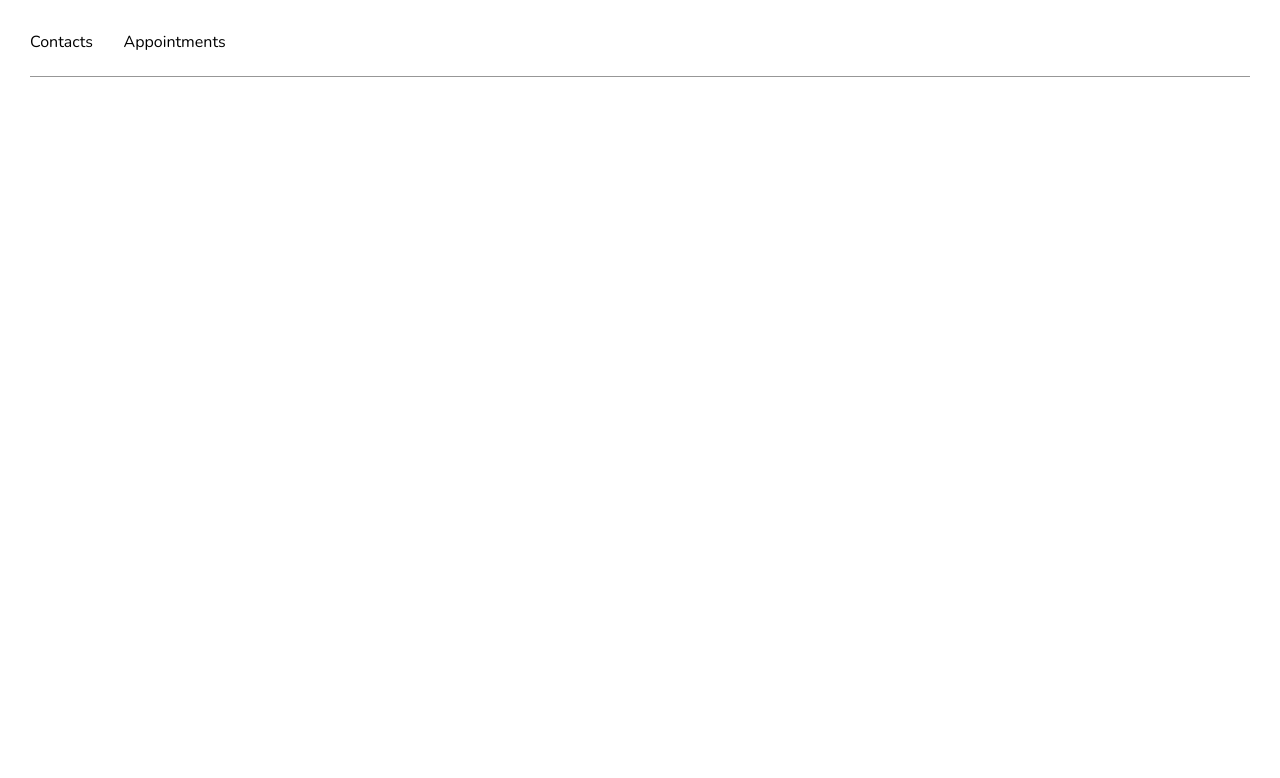
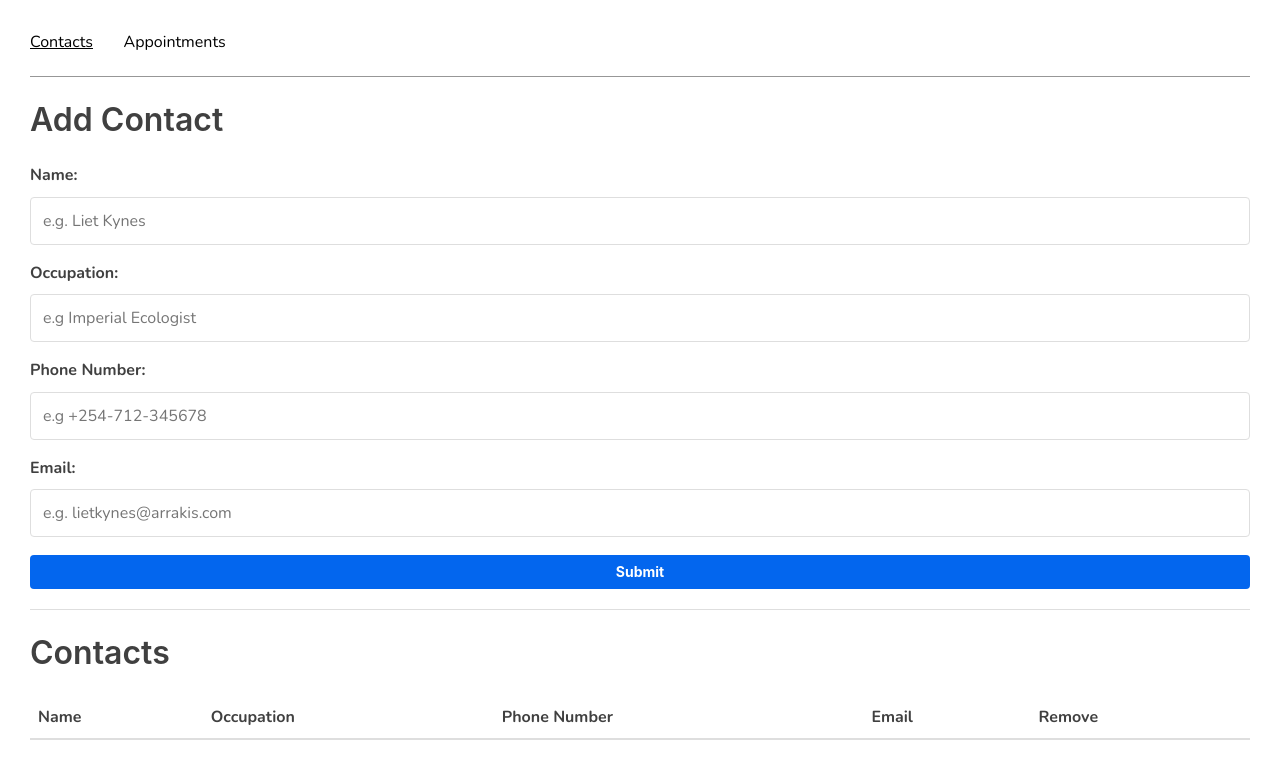
Before and after one commit to peterkibuchi/appointment-planner, a React (Create React App) app: page /contacts in a window 1280 px wide. Shown: the top 778 px of the page. Built offline with nearby package versions, Linux system fonts and the light colour scheme.

Commit message:
Fix Url Issue

```diff
--- a/src/App.js
+++ b/src/App.js
@@ -81,8 +81,8 @@ function App() {
   }
 
   const ROUTES = {
-    CONTACTS: "/appointment-planner/contacts",
-    APPOINTMENTS: "/appointment-planner/appointments",
+    CONTACTS: "/contacts",
+    APPOINTMENTS: "/appointments",
   };
 
   return (
```
